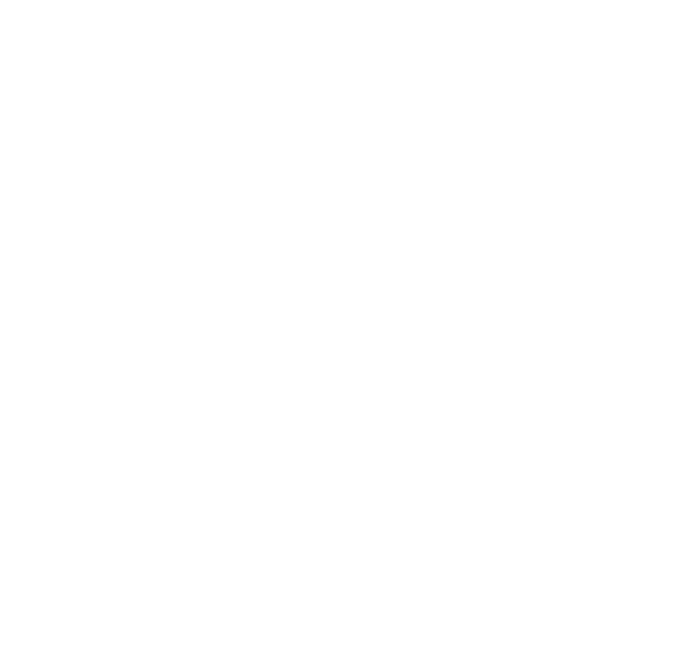
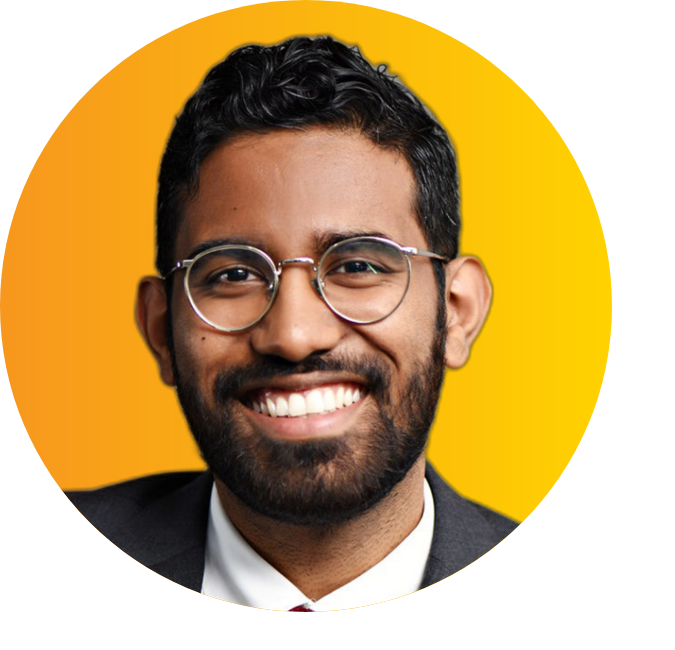
Before and after one commit to jonathanmani/DailyUI, a React (Create React App) app in the folder day006--user_profile/: page / in a window 1280 px wide. Shown: the top 650 px of the page, without its empty margins (0-675 px from the left). Built offline with nearby package versions, Linux system fonts and the light colour scheme.

Commit message:
imported image into SideBanner component

```diff
--- a/day006--user_profile/src/App.js
+++ b/day006--user_profile/src/App.js
@@ -1,5 +1,15 @@
 import "./App.css";
+import "./components/SideBanner";
+//import data from "./data/profile"
+import SideBanner from "./components/SideBanner";
 
-function App() {}
+function App() {
+
+    return(
+        <>
+          <SideBanner />
+        </>
+    )
+}
 
 export default App;
--- a/day006--user_profile/src/components/SideBanner.js
+++ b/day006--user_profile/src/components/SideBanner.js
@@ -1,10 +1,11 @@
 import React from 'react'
+import userImage from "../images/orange3.png"
 
 const SideBanner = () => {
   return (
     <>
-    <img src="" alt="profilephoto" />
-    <span></span>
+      <img src={userImage} alt="profilephotoHello" />
+      <span></span>
     </>
 
   )
```
Also changed, not shown: day006--user_profile/src/data/profile.js (renamed from day006--user_profile/public/data/profile.js, +4 -3 lines), day006--user_profile/src/images/orange3.png (renamed from day006--user_profile/public/images/orange3.png), 1 other file (tests, documents, lock files or other folders).
